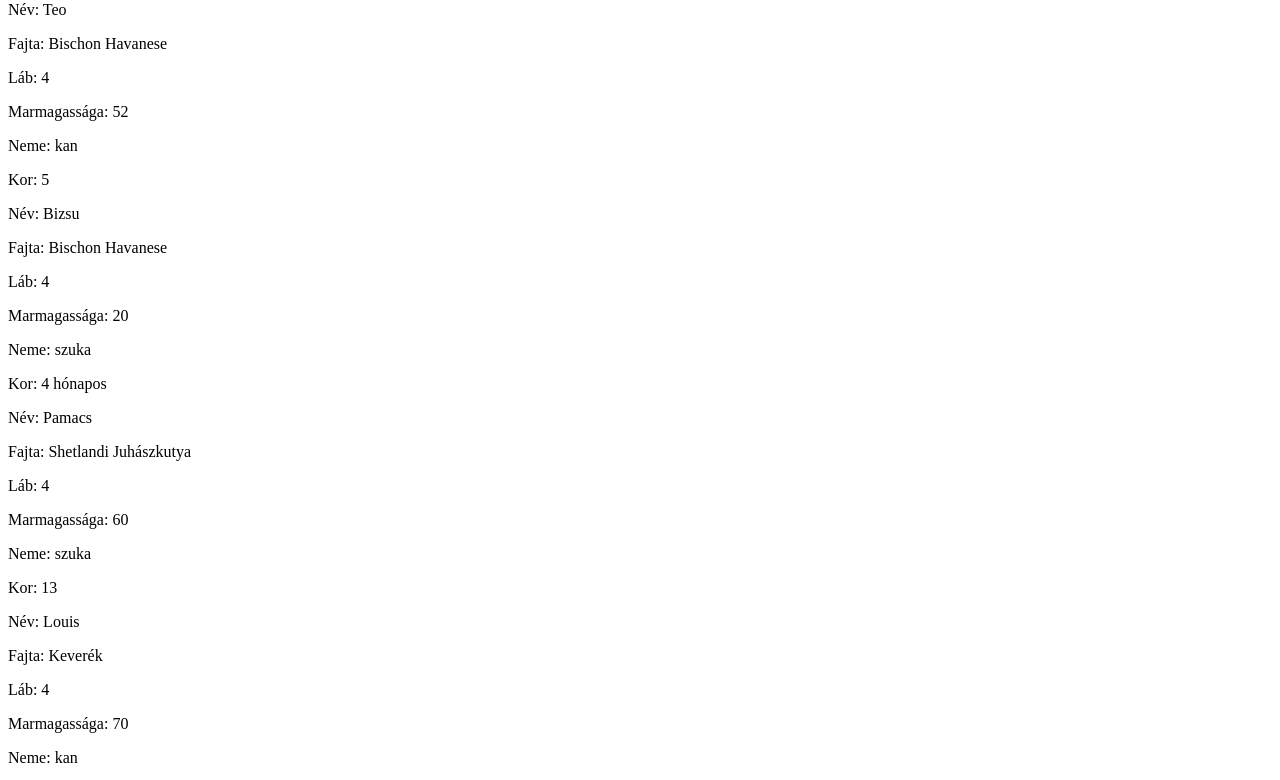
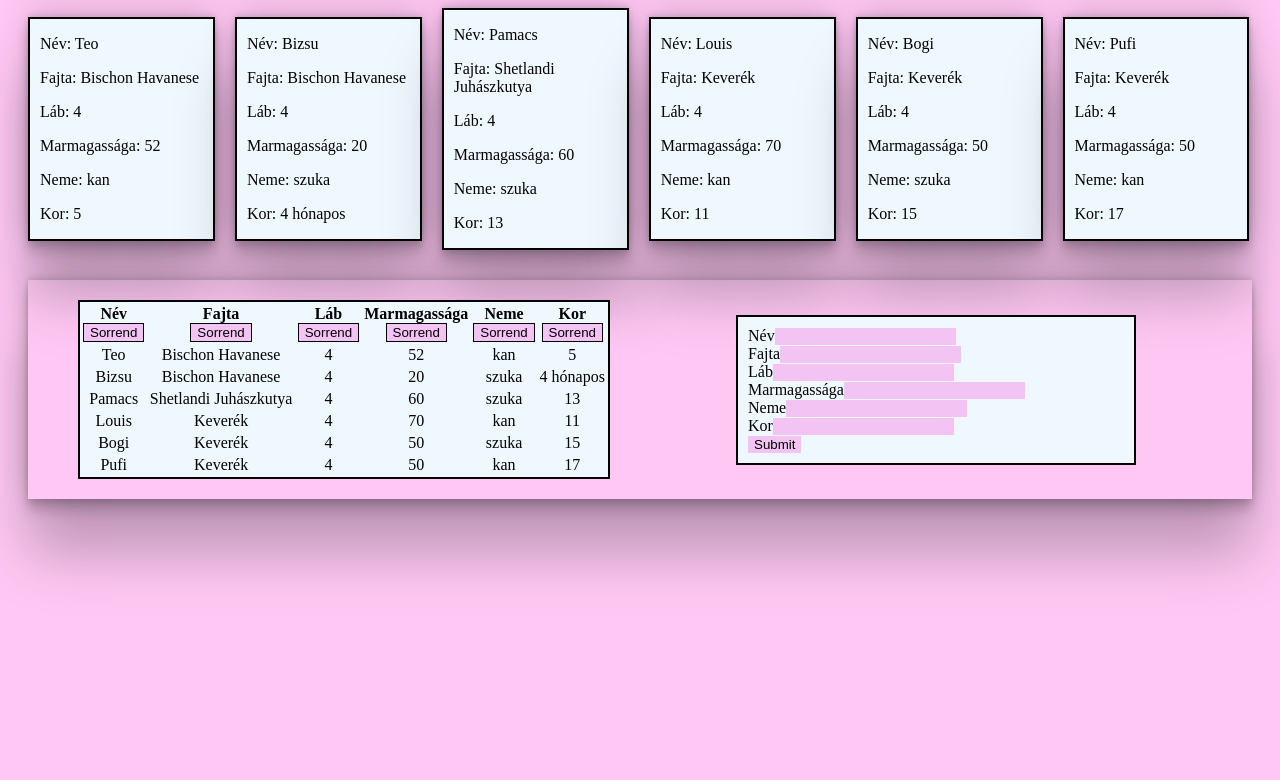
Before and after one commit to TAlexa1997/Dolgozatok, a plain HTML site: page index.html in a window 1280 px wide. Shown: the part 159-939 px from the top of the page. After the commit the page ends 800 px from the top, so only its background shows below. Drawn offline with Linux system fonts and the light colour scheme.

Commit message:
szépítés

```diff
--- a/index.css
+++ b/index.css
@@ -51,19 +51,32 @@
 }
 
 .table_form{
+  display: grid;
+  grid-template-columns: 50% 50%;
+  grid-template-rows: 1fr;
+  background-color: rgba(249, 247, 248, 0);
+  border: 0px;
+  padding: 20px;
+  margin: 20px;
 
 }
 
-input {
-  background-color: rgb(255, 255, 255);
-  border: 0;
+button {
+  background-color: rgba(255, 0, 204, 0.214);
+  border: 1px solid black;
+  color: black;
 
 }
 
 form {
+  background-color: aliceblue;
   border: 2px solid black;
-  margin: 0;
+  margin: auto;
   padding: 10px;
   width: 400px;
-  margin-top: 30px;
 }
+
+form input{
+  border: 0;
+  background-color: rgba(255, 0, 204, 0.214);
+}
--- a/index.html
+++ b/index.html
@@ -4,8 +4,8 @@
     <meta charset="UTF-8">
     <meta http-equiv="X-UA-Compatible" content="IE=edge">
     <meta name="viewport" content="width=device-width, initial-scale=1.0">
-    <script src="objektumok.js"></script>
-    <link rel="stylesheet" href="objektumok.css">
+    <script src="index.js"></script>
+    <link rel="stylesheet" href="index.css">
     <title>Tóth Alexandra</title>
 </head>
 <body>
--- a/index.js
+++ b/index.js
@@ -1,47 +1,162 @@
 window.addEventListener("load", init);
-const KUTYAK =[
-    {
-        nev: "Teo",
-        fajta: "Bischon Havanese",
-        láb: 4,
-        marmagassága: 52,
-        nem: "kan",
-        kor: 5,
-      },
-      {
-        nev: "Bizsu",
-        fajta: "Bischon Havanese",
-        lab: 4,
-        marmagassága: 20,
-        nem: "szuka",
-        kor: "4 hónapos",
-    }
-]
+const kutyaLista = [
+  {
+    Név: "Teo",
+    Fajta: "Bischon Havanese",
+    Láb: 4,
+    Marmagassága: 52,
+    Neme: "kan",
+    Kor: 5,
+  },
+  {
+    Név: "Bizsu",
+    Fajta: "Bischon Havanese",
+    Láb: 4,
+    Marmagassága: 20,
+    Neme: "szuka",
+    Kor: "4 hónapos",
+  },
+  {
+    Név: "Pamacs",
+    Fajta: "Shetlandi Juhászkutya",
+    Láb: 4,
+    Marmagassága: 60,
+    Neme: "szuka",
+    Kor: 13,
+  },
+  {
+    Név: "Louis",
+    Fajta: "Keverék",
+    Láb: 4,
+    Marmagassága: 70,
+    Neme: "kan",
+    Kor: 11,
+  },
+  {
+    Név: "Bogi",
+    Fajta: "Keverék",
+    Láb: 4,
+    Marmagassága: 50,
+    Neme: "szuka",
+    Kor: 15,
+  },
+  {
+    Név: "Pufi",
+    Fajta: "Keverék",
+    Láb: 4,
+    Marmagassága: 50,
+    Neme: "kan",
+    Kor: 17,
+  },
+];
 
 
 function init() {
-    // objektum
-    //kulcs-értékpárok
-  /**console.log(Teo);
-  console.log(Bizsu);
-  console.log(Teo.nev);
-  console.log(Bizsu.nev);
-  Bizsu.nev="Müdür";
-  console.log(Bizsu.nev);
-  Bizsu.oltas="van";
-  console.log(Bizsu);
-  delete Bizsu.lab;
-  console.log(Bizsu);
-  Az összes kulcs(objektumok) bejárása forin ciklussal
-  for (const kulcs in Teo) {
-   console.log(kulcs,Teo[kulcs]);
-  }*/
+  const H1 = document.querySelectorAll("h1");
+  let oldal = focim();
+  H1[0].innerHTML = oldal;
+  const ARTICLE = document.querySelectorAll("article");
+  /** Írjuk ki divekbe és azon belül p tagbe a kutyák fajtáját */
+  let txt = osszeallit();
+  // itt helyezzük bele az article elembe
+  ARTICLE[0].innerHTML = txt;
+  const TABLE = document.querySelectorAll("table");
+  let txt2 = tabla();
+  TABLE[0].innerHTML = txt2;
+  const FORM = document.querySelectorAll("form");
+  let txt3 = urlap();
+  FORM[0].innerHTML = txt3;
+}
+
+function focim(){
+  let oldal_nev = "<h1>Milyen kutyám voltak eddig</h1>";
+  return oldal_nev;
+}
+
+function osszeallit() {
+  // összállítjuk azt a szöveges tartalmat, ami a HTML kódot jelenti
+  let txt = "";
   for (let index = 0; index < kutyaLista.length; index++) {
+    txt += `<div>`;
     for (const kulcs in kutyaLista[index]) {
-        console.log(kulcs,kutyaLista[index][kulcs]);
+      txt += ` <p>
+                ${kulcs}: ${kutyaLista[index][kulcs]}
+              </p>`;
+    }
+    txt += `</div>`;
+  }
+  console.log(txt);
+  return txt;
+}
+
+function tabla() {
+  let txt2 = "<table><thead><tr>";
+  for (const kulcs in kutyaLista[0]) {
+    txt2 += `<th>${kulcs} <br> <button onclick="toggleSortDirection('${kulcs}')">Sorrend</button></th>`;
+  }
+  txt2 += `</tr></thead><tbody>`;
+  for (let index = 0; index < kutyaLista.length; index++) {
+    txt2 += `<tr>`;
+    for (const kulcs in kutyaLista[index]) {
+      txt2 += `<td>${kutyaLista[index][kulcs]}</td>`;
+    }
+    txt2 += `</tr>`;
+  }
+  txt2 += "</tbody></table>";
+  return txt2;
+}
+
+let sortDirections = {};
+
+function toggleSortDirection(kulcs) {
+  if (sortDirections[kulcs] === "asc") {
+    sortDirections[kulcs] = "desc";
+  } else {
+    sortDirections[kulcs] = "asc";
+  }
+  sortTable(kulcs, sortDirections[kulcs] === "asc");
+}
+
+function sortTable(kulcs, novekvo) {
+  let sorrend = Object.keys(kutyaLista[0]).indexOf(kulcs);
+  let table, rows, eldontes, i, x, y, shouldSwitch;
+  table = document.querySelector("table");
+  eldontes = true;
+  while (eldontes) {
+    eldontes = false;
+    rows = table.rows;
+    for (i = 1; i < rows.length - 1; i++) {
+      shouldSwitch = false;
+      x = rows[i].getElementsByTagName("td")[sorrend];
+      y = rows[i + 1].getElementsByTagName("td")[sorrend];
+      if (
+        novekvo
+          ? x.innerHTML.toLowerCase() > y.innerHTML.toLowerCase()
+          : x.innerHTML.toLowerCase() < y.innerHTML.toLowerCase()
+      ) {
+        shouldSwitch = true;
+        break;
       }
+    }
+    if (shouldSwitch) {
+      rows[i].parentNode.insertBefore(rows[i + 1], rows[i]);
+      eldontes = true;
+    }
   }
+}
 
-  console.log();
-
+function urlap() {
+  let txt3 = "<form>";
+  for (const kulcs in kutyaLista[0]) {
+    txt3 += `<th>${kulcs}</th>`;
+    if (typeof kutyaLista[0][kulcs] === "number") {
+      txt3 += "<input type='number' id='"+kulcs+"' name='"+kulcs+"'></input><br>";
+    } else {
+      txt3 += "<input type='text' id='"+kulcs+"' name='"+kulcs+"'></input><br>";
+    }
+  }
+  txt3 += "<input type='submit' value='Submit' onclick='tabla()'></input>";
+  txt3 += "</form>";
+  console.log(txt3);
+  return txt3;
 }
--- a/objektumok.js
+++ /dev/null
@@ -1,162 +0,0 @@
-window.addEventListener("load", init);
-const kutyaLista = [
-  {
-    Név: "Teo",
-    Fajta: "Bischon Havanese",
-    Láb: 4,
-    Marmagassága: 52,
-    Neme: "kan",
-    Kor: 5,
-  },
-  {
-    Név: "Bizsu",
-    Fajta: "Bischon Havanese",
-    Láb: 4,
-    Marmagassága: 20,
-    Neme: "szuka",
-    Kor: "4 hónapos",
-  },
-  {
-    Név: "Pamacs",
-    Fajta: "Shetlandi Juhászkutya",
-    Láb: 4,
-    Marmagassága: 60,
-    Neme: "szuka",
-    Kor: 13,
-  },
-  {
-    Név: "Louis",
-    Fajta: "Keverék",
-    Láb: 4,
-    Marmagassága: 70,
-    Neme: "kan",
-    Kor: 11,
-  },
-  {
-    Név: "Bogi",
-    Fajta: "Keverék",
-    Láb: 4,
-    Marmagassága: 50,
-    Neme: "szuka",
-    Kor: 15,
-  },
-  {
-    Név: "Pufi",
-    Fajta: "Keverék",
-    Láb: 4,
-    Marmagassága: 50,
-    Neme: "kan",
-    Kor: 17,
-  },
-];
-
-
-function init() {
-  const H1 = document.querySelectorAll("h1");
-  let oldal = focim();
-  H1[0].innerHTML = oldal;
-  const ARTICLE = document.querySelectorAll("article");
-  /** Írjuk ki divekbe és azon belül p tagbe a kutyák fajtáját */
-  let txt = osszeallit();
-  // itt helyezzük bele az article elembe
-  ARTICLE[0].innerHTML = txt;
-  const TABLE = document.querySelectorAll("table");
-  let txt2 = tabla();
-  TABLE[0].innerHTML = txt2;
-  const FORM = document.querySelectorAll("form");
-  let txt3 = urlap();
-  FORM[0].innerHTML = txt3;
-}
-
-function focim(){
-  let oldal_nev = "<h1>Milyen kutyám voltak eddig</h1>";
-  return oldal_nev;
-}
-
-function osszeallit() {
-  // összállítjuk azt a szöveges tartalmat, ami a HTML kódot jelenti
-  let txt = "";
-  for (let index = 0; index < kutyaLista.length; index++) {
-    txt += `<div>`;
-    for (const kulcs in kutyaLista[index]) {
-      txt += ` <p>
-                ${kulcs}: ${kutyaLista[index][kulcs]}
-              </p>`;
-    }
-    txt += `</div>`;
-  }
-  console.log(txt);
-  return txt;
-}
-
-function tabla() {
-  let txt2 = "<table><thead><tr>";
-  for (const kulcs in kutyaLista[0]) {
-    txt2 += `<th>${kulcs} <br> <button onclick="toggleSortDirection('${kulcs}')">Sorrend</button></th>`;
-  }
-  txt2 += `</tr></thead><tbody>`;
-  for (let index = 0; index < kutyaLista.length; index++) {
-    txt2 += `<tr>`;
-    for (const kulcs in kutyaLista[index]) {
-      txt2 += `<td>${kutyaLista[index][kulcs]}</td>`;
-    }
-    txt2 += `</tr>`;
-  }
-  txt2 += "</tbody></table>";
-  return txt2;
-}
-
-let sortDirections = {};
-
-function toggleSortDirection(kulcs) {
-  if (sortDirections[kulcs] === "asc") {
-    sortDirections[kulcs] = "desc";
-  } else {
-    sortDirections[kulcs] = "asc";
-  }
-  sortTable(kulcs, sortDirections[kulcs] === "asc");
-}
-
-function sortTable(kulcs, novekvo) {
-  let sorrend = Object.keys(kutyaLista[0]).indexOf(kulcs);
-  let table, rows, eldontes, i, x, y, shouldSwitch;
-  table = document.querySelector("table");
-  eldontes = true;
-  while (eldontes) {
-    eldontes = false;
-    rows = table.rows;
-    for (i = 1; i < rows.length - 1; i++) {
-      shouldSwitch = false;
-      x = rows[i].getElementsByTagName("td")[sorrend];
-      y = rows[i + 1].getElementsByTagName("td")[sorrend];
-      if (
-        novekvo
-          ? x.innerHTML.toLowerCase() > y.innerHTML.toLowerCase()
-          : x.innerHTML.toLowerCase() < y.innerHTML.toLowerCase()
-      ) {
-        shouldSwitch = true;
-        break;
-      }
-    }
-    if (shouldSwitch) {
-      rows[i].parentNode.insertBefore(rows[i + 1], rows[i]);
-      eldontes = true;
-    }
-  }
-}
-
-function urlap() {
-  let txt3 = "<form>";
-  for (const kulcs in kutyaLista[0]) {
-    txt3 += `<th>${kulcs}</th>`;
-    if (typeof kutyaLista[0][kulcs] === "number") {
-      txt3 += "<input type='number' id='"+kulcs+"' name='"+kulcs+"'></input><br>";
-    } else {
-      txt3 += "<input type='text' id='"+kulcs+"' name='"+kulcs+"'></input><br>";
-    }
-  }
-  txt3 += "<input type='submit' value='Submit' onclick='tabla()'></input>";
-  txt3 += "</form>";
-  console.log(txt3);
-  return txt3;
-}
```
